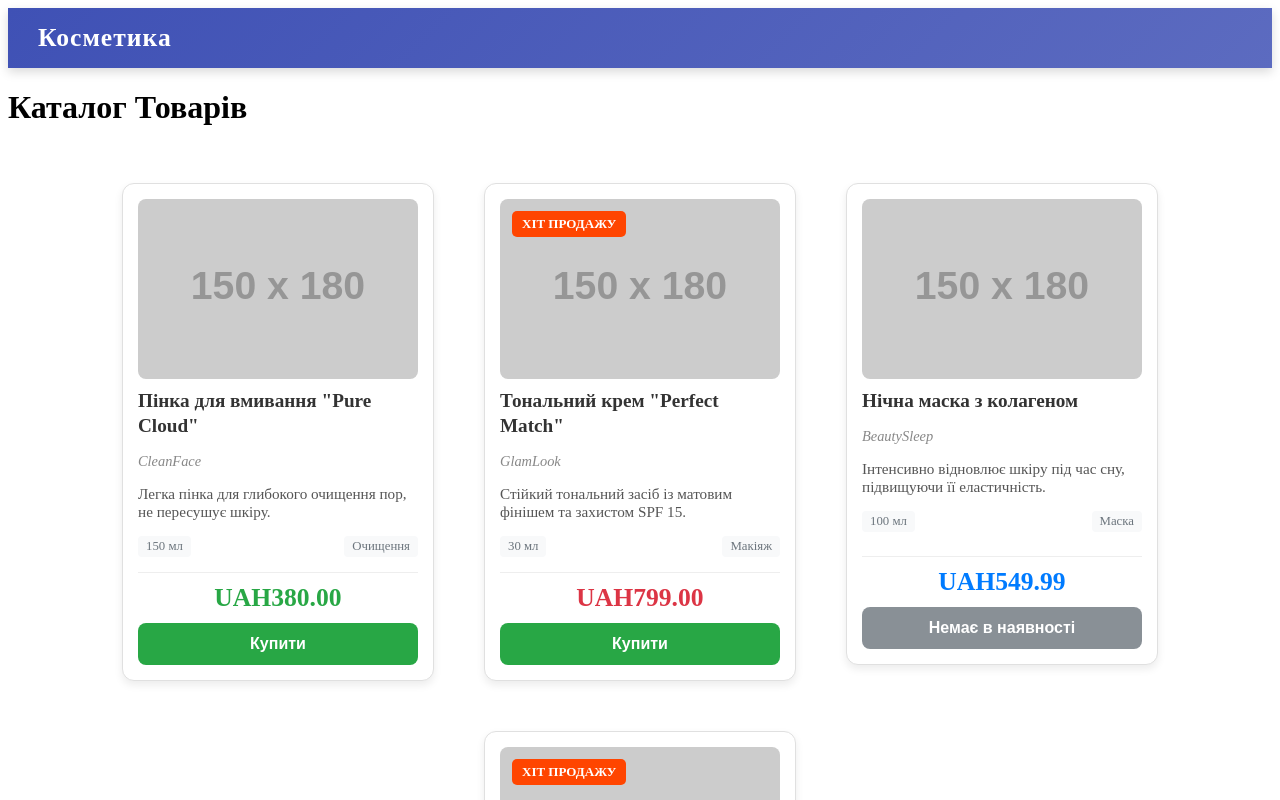
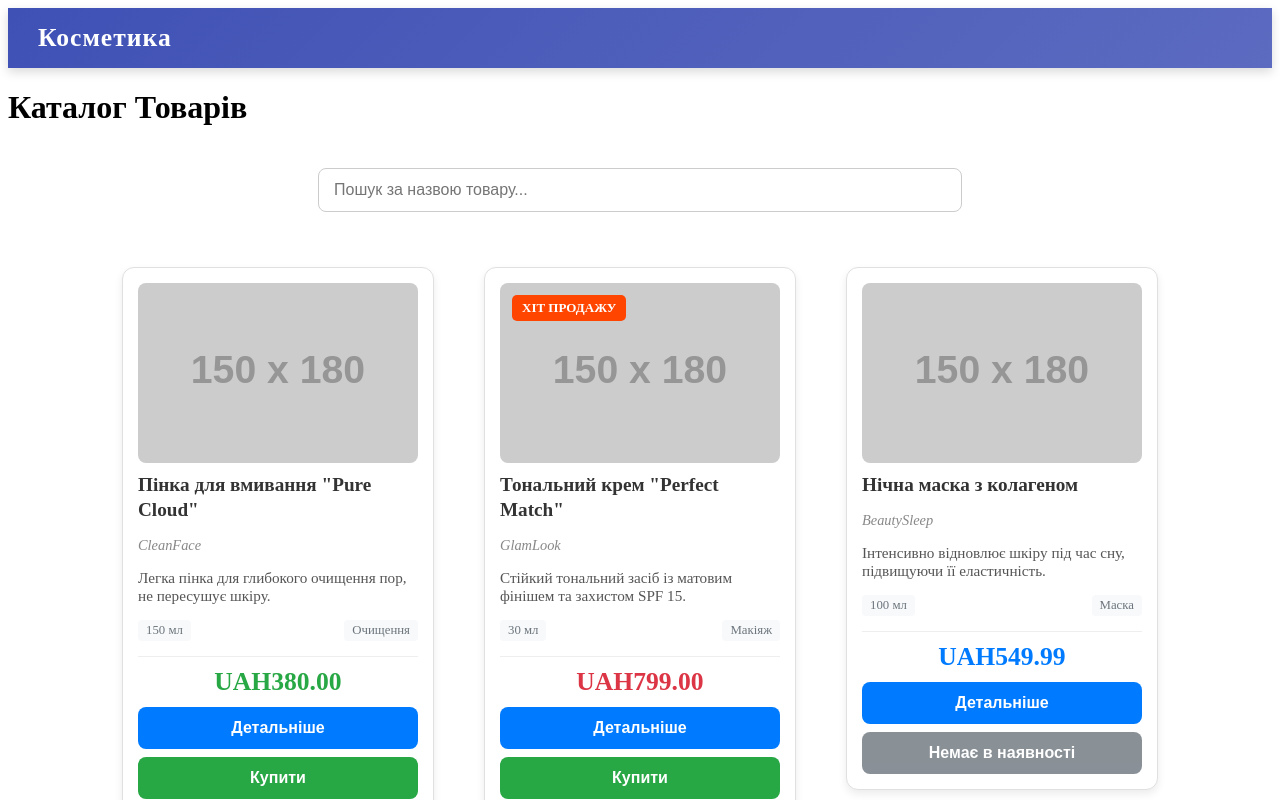
Before and after one commit to WolandEmort/SpaWeb, an Angular app: page / in a window 1280 px wide. Shown: the top 800 px of the page. Built offline with nearby package versions, Linux system fonts and the light colour scheme.

Commit message:
4 лаба

```diff
--- a/src/app/app.config.ts
+++ b/src/app/app.config.ts
@@ -1,6 +1,5 @@
 import { ApplicationConfig, provideBrowserGlobalErrorListeners, provideZoneChangeDetection } from '@angular/core';
 import { provideRouter } from '@angular/router';
-
 import { routes } from './app.routes';
 
 export const appConfig: ApplicationConfig = {
--- a/src/app/components/item-card/item-card.css
+++ b/src/app/components/item-card/item-card.css
@@ -138,7 +138,35 @@
 .product-price.price-low {
   color: #28a745; /* Зелений колір для низької ціни (як кнопка "Купити") */
 }
+.card-actions {
+  margin-top: auto;
+  padding-top: 10px;
+  border-top: 1px solid #eee;
+  display: flex;
+  flex-direction: column;
+  align-items: center;
+}
 
+/* ... (стилі для .product-price) ... */
+
+/* ДОДАНО: Стилі для кнопки "Детальніше" */
+.details-button {
+  width: 100%;
+  padding: 12px 0;
+  margin-bottom: 8px; /* Відступ від кнопки "Купити" */
+  background-color: #007bff; /* Синя кнопка, як ціна */
+  color: white;
+  border: none;
+  border-radius: 8px;
+  font-size: 1em;
+  font-weight: 600;
+  cursor: pointer;
+  transition: background-color 0.2s;
+}
+
+.details-button:hover {
+  background-color: #0056b3;
+}
 
 .buy-button {
   width: 100%;
@@ -163,3 +191,38 @@
   cursor: not-allowed;
   opacity: 0.8;
 }
+
+.details-container {
+  position: relative;
+  width: 100%; /* Щоб контейнер займав ту ж ширину, що й кнопка */
+  display: flex;
+  justify-content: center;
+}
+
+/* 2. Сама спливашка: спочатку ховаємо її */
+.details-tooltip {
+  width: 250px;
+  background-color: #333;
+  color: #fff;
+  text-align: center;
+  border-radius: 6px;
+  padding: 8px;
+
+  position: absolute;
+  z-index: 10;
+  bottom: 125%;
+  left: 50%;
+  transform: translateX(-50%);
+}
+
+/* 3. Маленький трикутник-стрілочка для краси */
+.details-tooltip::after {
+  content: "";
+  position: absolute;
+  top: 100%;
+  left: 50%;
+  margin-left: -5px;
+  border-width: 5px;
+  border-style: solid;
+  border-color: #333 transparent transparent transparent;
+}
--- a/src/app/components/item-card/item-card.html
+++ b/src/app/components/item-card/item-card.html
@@ -2,7 +2,7 @@
 
   <div class="card-image-wrapper">
 
-    @if (item.isBestseller) {   <!-- 4 завдання 3 лаби -->
+    @if (item.isBestseller) {
       <div class="bestseller-badge">{{ sales }}</div>
     }
 
@@ -20,13 +20,22 @@
   </div>
 
   <div class="card-actions">
-
     <div class="product-price"
          [ngClass]="{
-         'price-high': item.price > max,
-         'price-low': item.price < min,
-       }">
+           'price-high': item.price > max,
+           'price-low': item.price < min
+         }">
       {{ item.price | currency:currencyConfig.code:currencyConfig.display:currencyConfig.digitsInfo }}
+    </div>
+
+    <div class="details-container">
+      <button class="details-button" (click)="toggleTooltip($event)">
+        {{ labels.detailsButton }}
+      </button>
+
+      @if (isTooltipVisible && item.details) {
+        <span class="details-tooltip">{{ item.details }}</span>
+      }
     </div>
 
     <button class="buy-button"
@@ -35,4 +44,5 @@
       {{ getButtonText() }}
     </button>
   </div>
+
 </div>
--- a/src/app/components/item-card/item-card.ts
+++ b/src/app/components/item-card/item-card.ts
@@ -1,7 +1,9 @@
-import { Component, Input } from '@angular/core';
+import { Component, Input, Output, EventEmitter, HostListener, ElementRef } from '@angular/core';
 import { CommonModule } from '@angular/common';
 import { IProduct } from '@core/models/product.interface';
 import { environment } from 'environments/environment';
+import {ItemsListComponent} from '../items-list/items-list';
+
 
 @Component({
   selector: 'app-item-card',
@@ -10,36 +12,53 @@ import { environment } from 'environments/environment';
   templateUrl: './item-card.html',
   styleUrls: ['./item-card.css']
 })
+
 export class ItemCardComponent {
   @Input({ required: true }) item!: IProduct;
   sales = environment.sales;
   min = environment.min;
   max = environment.max;
 
-  // Конфігурація текстів
+  @Output() details = new EventEmitter<IProduct>();
+
+  public isTooltipVisible: boolean = false;
+
+  // --- Конфігурація ---
+
   protected readonly labels = {
     buyButton: 'Купити',
-    outOfStock: 'Немає в наявності'
+    outOfStock: 'Немає в наявності',
+    detailsButton: 'Детальніше' // Додано для шаблону
   };
 
-  // Конфігурація валюти
   protected readonly currencyConfig = {
     code: 'UAH',
     display: 'symbol',
     digitsInfo: '1.2-2'
   };
 
-  /**
-   * Отримує текст кнопки залежно від наявності товару
-   */
+  constructor(private el: ElementRef) {}
+
+  // --- Методи ---
+
+  toggleTooltip(event: MouseEvent): void {
+    event.stopPropagation();
+    this.isTooltipVisible = !this.isTooltipVisible;
+    this.details.emit(this.item);
+  }
+
   getButtonText(): string {
     return this.item.inStock ? this.labels.buyButton : this.labels.outOfStock;
   }
 
-  /**
-   * Перевіряє, чи кнопка має бути disabled
-   */
   isButtonDisabled(): boolean {
     return !this.item.inStock;
   }
+
+  @HostListener('document:click', ['$event'])
+  onDocumentClick(event: Event): void {
+    if (this.isTooltipVisible && !this.el.nativeElement.contains(event.target)) {
+      this.isTooltipVisible = false;
+    }
+  }
 }
--- a/src/app/components/items-list/items-list.css
+++ b/src/app/components/items-list/items-list.css
@@ -11,3 +11,31 @@ h2 {
   color: #333;
   margin-bottom: 20px;
 }
+
+.search-container {
+  display: flex;
+  justify-content: center;
+  padding: 20px;
+}
+
+.search-input {
+  width: 50%;
+  padding: 12px 15px;
+  font-size: 16px;
+  border: 1px solid #ccc;
+  border-radius: 8px;
+  transition: border-color 0.3s, box-shadow 0.3s;
+}
+
+.search-input:focus {
+  outline: none;
+  border-color: #007bff;
+  box-shadow: 0 0 5px rgba(0, 123, 255, 0.5);
+}
+
+.not-found-message {
+  text-align: center;
+  font-size: 1.2em;
+  color: #777;
+  margin-top: 30px;
+}
--- a/src/app/components/items-list/items-list.html
+++ b/src/app/components/items-list/items-list.html
@@ -1,13 +1,24 @@
+<div class="search-container">
+  <input
+    type="text"
+    [placeholder]="searchText.textSearchInput"
+    class="search-input"
+    [(ngModel)]="searchTerm"
+    (ngModelChange)="onSearch()"
+  >
+</div>
+
 <div class="product-list-container">
 
-  @for (product of products; track product.id) {
+  @for (product of filteredProducts; track product.id) {
     <div class="product-item">
-      <app-item-card [item]="product"></app-item-card>
+      <app-item-card
+        [item]="product"
+        (details)="onProductSelected($event)">
+      </app-item-card>
     </div>
-  }
-
-  @empty {
-    <p></p>
+  } @empty {
+    <p class="not-found-message">{{ searchText.searchTextFalse }}</p>
   }
 
 </div>
--- a/src/app/components/items-list/items-list.ts
+++ b/src/app/components/items-list/items-list.ts
@@ -1,24 +1,38 @@
-import { Component } from '@angular/core';
+import { Component, OnInit } from '@angular/core'; // 1. Додаємо OnInit
 import { CommonModule } from '@angular/common';
 import { IProduct } from '@core/models/product.interface';
 import { ItemCardComponent } from '../item-card/item-card';
+import { FormsModule } from '@angular/forms';
 
 @Component({
   selector: 'app-items-list',
   standalone: true,
   imports: [
     CommonModule,
-    ItemCardComponent
+    ItemCardComponent,
+    FormsModule
   ],
   templateUrl: './items-list.html',
   styleUrls: ['./items-list.css']
 })
-export class ItemsListComponent {
+export class ItemsListComponent implements OnInit { // 2. Реалізуємо OnInit
 
-  /**
-   * Масив тестових даних, які відображатимуться
-   */
-  products: IProduct[] = [
+  // Властивість для двосторонньої прив'язки з полем вводу
+  public searchTerm: string = '';
+
+  private allProducts: IProduct[] = []; // Для зберігання повного списку товарів
+  public filteredProducts: IProduct[] = []; // Для відображення відфільтрованих товарів
+
+  protected readonly searchText = {
+    textSearchInput : 'Пошук за назвою товару...',
+    searchTextFalse : 'На жаль, за вашим запитом нічого не знайдено.'
+  }
+
+
+  // 4. ngOnInit виконується один раз при ініціалізації компонента
+  ngOnInit(): void {
+    // Заповнюємо наш основний масив даними
+    this.allProducts = [
       {
         id: 101,
         name: 'Пінка для вмивання "Pure Cloud"',
@@ -28,7 +42,8 @@ export class ItemsListComponent {
         imageUrl: 'https://placehold.co/150x180/7F00FF/FFFFFF?text=FOAM',
         category: 'Очищення',
         volume: '150 мл',
-      inStock: true
+        inStock: true,
+        details : 'Ніжна пінка з гіалуроновою кислотою та екстрактом зеленого чаю. Ідеально підходить для всіх типів шкіри, глибоко очищує та зволожує, не викликаючи відчуття стягнутості.'
       },
       {
         id: 102,
@@ -40,7 +55,8 @@ export class ItemsListComponent {
         category: 'Макіяж',
         volume: '30 мл',
         inStock: true,
-      isBestseller: true //Тест
+        isBestseller: true,
+        details : 'Стійкий тональний засіб із природним матовим фінішем та захистом SPF 15. Забезпечує середнє покриття, вирівнює тон шкіри та приховує недоліки протягом усього дня.'
       },
       {
         id: 103,
@@ -51,7 +67,8 @@ export class ItemsListComponent {
         imageUrl: 'https://placehold.co/150x180/00FFFF/000000?text=MASK',
         category: 'Маска',
         volume: '100 мл',
-      inStock: false
+        inStock: false,
+        details: 'Інтенсивна нічна маска з морським колагеном. Підвищує еластичність шкіри, розгладжує дрібні зморшки та глибоко живить, поки ви спите. Гелева текстура швидко вбирається.'
       },
       {
         id: 104,
@@ -63,17 +80,25 @@ export class ItemsListComponent {
         category: 'Догляд для тіла',
         volume: '250 г',
         inStock: true,
-      isBestseller: true //Тест
+        isBestseller: true,
+        details: 'Натуральний скраб на основі меленої кави та тростинного цукру. Ефективно відлущує, стимулює мікроциркуляцію та допомагає у боротьбі з целюлітом. Олії кокоса та ши живлять шкіру.'
       }
     ];
-
+    // На старті відфільтрований список є копією повного списку
+    this.filteredProducts = this.allProducts;
+  }
 
   /**
-   * @param index Індекс елемента в масиві
-   * @param product Сам елемент масиву (продукт)
-   * @returns Унікальний ідентифікатор продукту
+   * 5. Метод, що викликається при кожній зміні в полі пошуку
    */
-  trackByProductId(index: number, product: IProduct): number {
-    return product.id;
+  onSearch(): void {
+    const filterText = this.searchTerm.toLowerCase();
+    this.filteredProducts = this.allProducts.filter(product =>
+      product.name.toLowerCase().includes(filterText)
+    );
+  }
+
+  onProductSelected(product: IProduct): void {
+    console.log('Обраний товар:', product);
   }
 }
--- a/src/app/core/models/product.interface.ts
+++ b/src/app/core/models/product.interface.ts
@@ -28,4 +28,6 @@ export interface IProduct {
 
   //Хіт продажу(3 лаба)
   isBestseller?: boolean;
+
+  details? : string;
 }
```
Also changed, not shown: src/app/app.ts (+4 -4 lines). Lines whose indentation alone changed are shown as unchanged.
